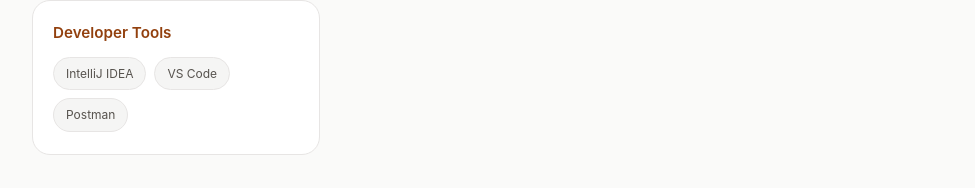
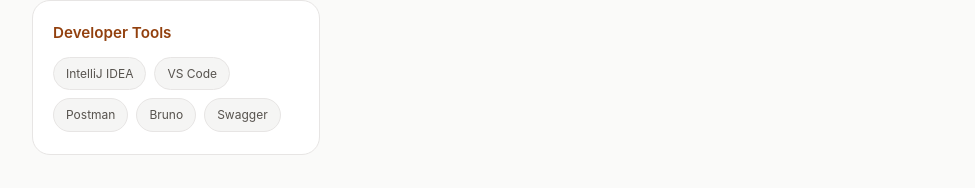
Before and after one commit to raydar0803/aindrila-portfolio, a React (Vite) app in the folder aindrila-portfolio/: page / in a window 1280 px wide. Shown: the part 3936-4124 px from the top of the page, without its empty margins (152-1127 px from the left). Built offline with nearby package versions, Linux system fonts and the light colour scheme.

Commit message:
skills update

```diff
--- a/aindrila-portfolio/src/components/Skills.jsx
+++ b/aindrila-portfolio/src/components/Skills.jsx
@@ -62,6 +62,8 @@
           'IntelliJ IDEA',
           'VS Code',
           'Postman',
+          'Bruno',
+          'Swagger',
         ],
       },
     ];
```
